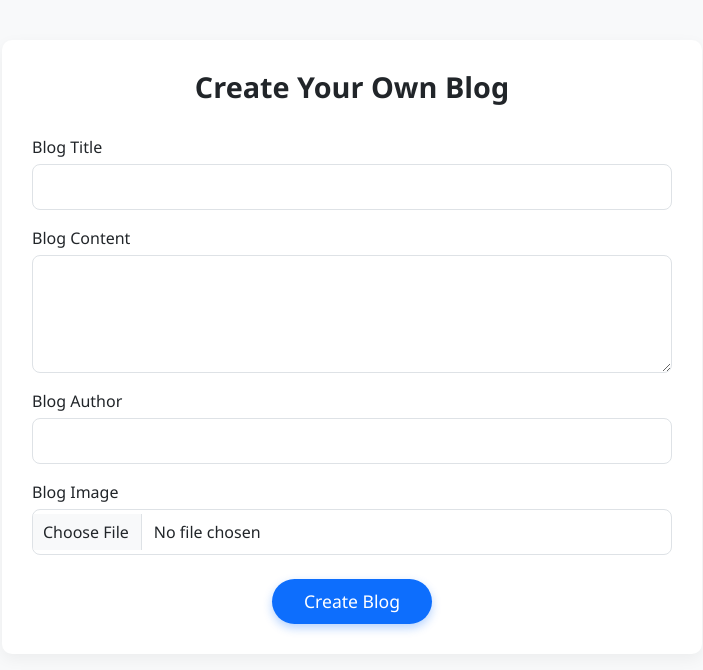
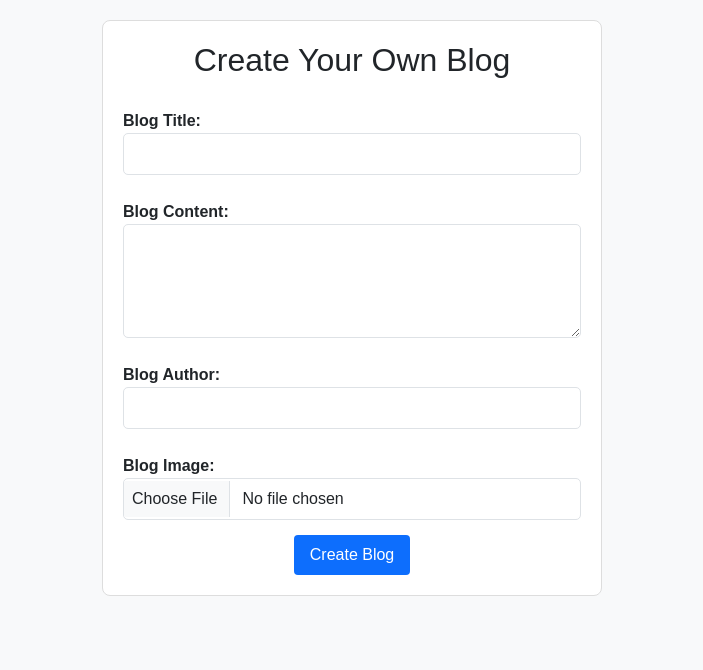
Before and after one commit to HiveCase/cloud-app, a Flask app: page /blogs in a window 1280 px wide. Shown: the top 670 px of the page, without its empty margins (288-991 px from the left). Run offline with Flask 3, Linux system fonts and the light colour scheme.

Commit message:
Update create_blogs.html

```diff
--- a/templates/create_blogs.html
+++ b/templates/create_blogs.html
@@ -13,73 +13,73 @@
   <style>
     body {
       background-color: #f8f9fa;
-      font-family: 'Segoe UI', Tahoma, Geneva, Verdana, sans-serif;
+      font-family: Arial, sans-serif;
     }
 
     .form-container {
-      max-width: 700px;
-      margin: 40px auto;
-      background-color: #ffffff;
-      padding: 30px;
-      border-radius: 10px;
-      box-shadow: 0 5px 15px rgba(0, 0, 0, 0.05);
+      max-width: 500px;
+      margin: 20px auto;
+      padding: 20px;
+      background-color: #fff;
+      border: 1px solid #ddd;
+      border-radius: 8px;
     }
 
-    h1 {
-      font-size: 1.8rem;
-      font-weight: 600;
-      margin-bottom: 30px;
+    h2 {
       text-align: center;
+      margin-bottom: 20px;
     }
 
     label {
-      font-weight: 500;
-      margin-bottom: 5px;
+      margin-top: 10px;
+      font-weight: bold;
     }
 
-    .form-control {
-      border-radius: 8px;
-      padding: 10px;
+    .form-control, textarea {
+      margin-bottom: 15px;
+      border-radius: 5px;
+      padding: 8px;
+      width: 100%;
     }
 
-    .btn-submit {
+    button {
       background-color: #0d6efd;
+      color: white;
+      padding: 8px 16px;
       border: none;
-      padding: 0.6rem 2rem;
-      font-size: 1.1rem;
-      border-radius: 50px;
-      box-shadow: 0 4px 10px rgba(13, 110, 253, 0.3);
-      transition: background-color 0.2s ease, transform 0.2s ease;
+      border-radius: 4px;
+      cursor: pointer;
     }
 
-    .btn-submit:hover {
+    button:hover {
       background-color: #0b5ed7;
-      transform: scale(1.03);
+    }
+
+    a {
+      display: block;
+      margin-top: 10px;
+      text-align: center;
     }
   </style>
 </head>
 <body>
-  <div class="container form-container">
-    <h1>Create Your Own Blog</h1>
+  <div class="form-container">
+    <h2>Create Your Own Blog</h2>
     <form action="/blogs" method="post" enctype="multipart/form-data">
-      <div class="mb-3">
-        <label for="title">Blog Title</label>
-        <input type="text" id="title" class="form-control" name="title" required />
-      </div>
-      <div class="mb-3">
-        <label for="content">Blog Content</label>
-        <textarea id="content" class="form-control" name="content" rows="4" required></textarea>
-      </div>
-      <div class="mb-3">
-        <label for="author">Blog Author</label>
-        <input type="text" id="author" class="form-control" name="author" required />
-      </div>
-      <div class="mb-3">
-        <label for="image">Blog Image</label>
-        <input type="file" id="image" class="form-control" name="image" accept="image/*" />
-      </div>
-      <div class="text-center mt-4">
-        <input type="submit" class="btn btn-primary btn-submit" value="Create Blog" />
+      <label for="title">Blog Title:</label>
+      <input type="text" id="title" class="form-control" name="title" required>
+
+      <label for="content">Blog Content:</label>
+      <textarea id="content" class="form-control" name="content" rows="4" required></textarea>
+
+      <label for="author">Blog Author:</label>
+      <input type="text" id="author" class="form-control" name="author" required>
+
+      <label for="image">Blog Image:</label>
+      <input type="file" id="image" class="form-control" name="image" accept="image/*">
+
+      <div class="text-center">
+        <button type="submit">Create Blog</button>
       </div>
     </form>
   </div>
```
